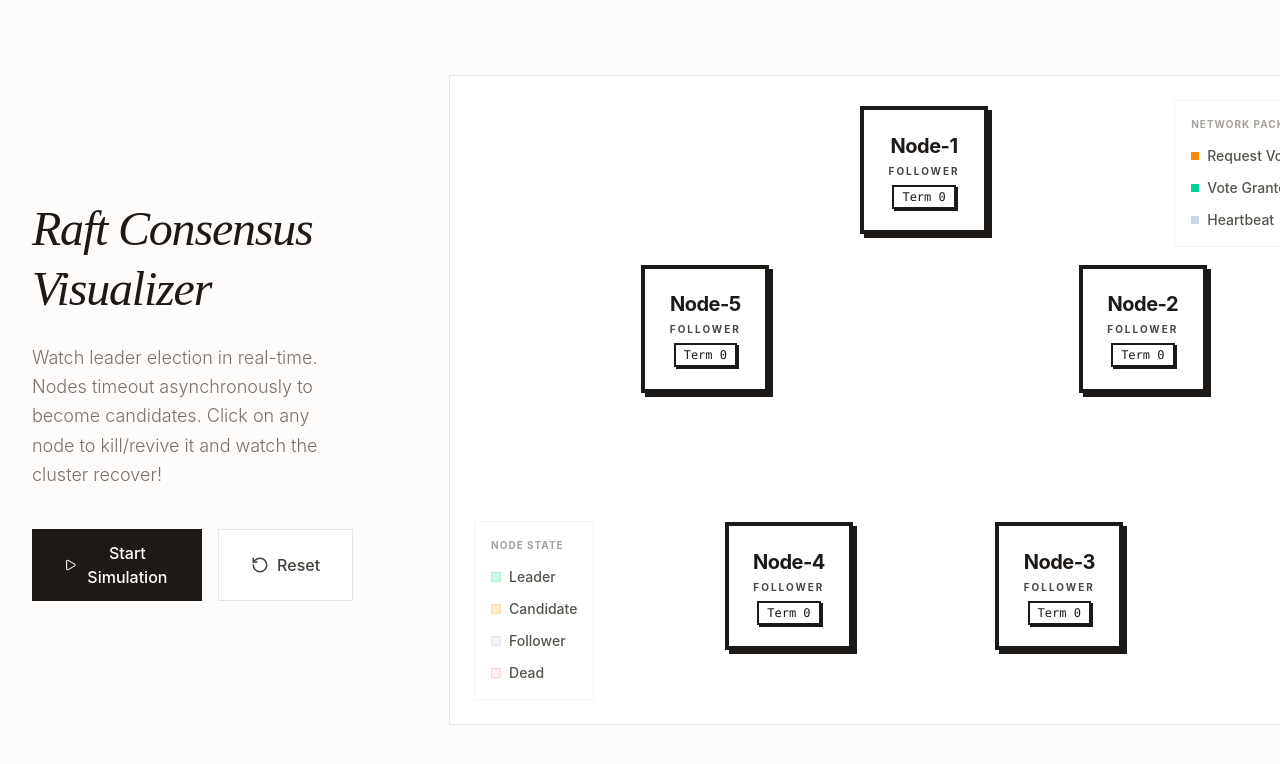
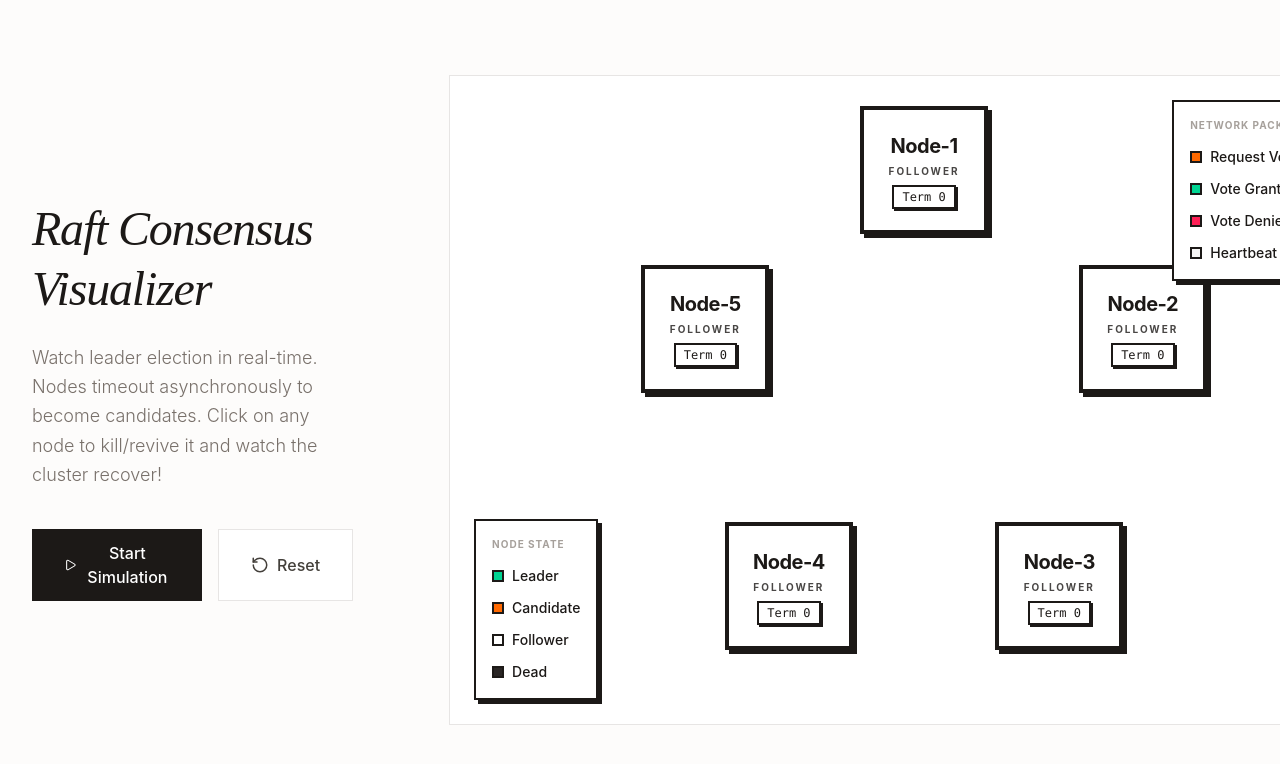
Before and after one commit to JyotimoyKashyap/system-design-labs, a React (Vite) app in the folder leader-election-web/: page / in a window 1280 px wide. Shown: the top 764 px of the page. Built offline with nearby package versions, Linux system fonts and the light colour scheme.

Commit message:
style: update Raft visualizer legend to match brutalist aesthetic

```diff
--- a/leader-election-web/src/App.tsx
+++ b/leader-election-web/src/App.tsx
@@ -75,20 +75,21 @@ function App() {
             />
 
             {/* Legend inside simulation */}
-            <div className="absolute bottom-6 left-6 flex flex-col gap-3 bg-white/90 p-4 rounded-none border border-stone-100 backdrop-blur-md">
+            <div className="absolute bottom-6 left-6 flex flex-col gap-3 bg-white border-2 border-stone-900 shadow-[4px_4px_0px_0px_rgba(28,25,23,1)] p-4 rounded-none z-20">
               <h3 className="text-[10px] font-bold text-stone-400 uppercase tracking-widest mb-0.5">Node State</h3>
-              <div className="flex items-center gap-2 text-sm font-medium text-stone-600"><div className="w-2.5 h-2.5 rounded-none bg-emerald-100 border border-emerald-200"></div> Leader</div>
-              <div className="flex items-center gap-2 text-sm font-medium text-stone-600"><div className="w-2.5 h-2.5 rounded-none bg-orange-100 border border-orange-200"></div> Candidate</div>
-              <div className="flex items-center gap-2 text-sm font-medium text-stone-600"><div className="w-2.5 h-2.5 rounded-none bg-slate-100 border border-slate-200"></div> Follower</div>
-              <div className="flex items-center gap-2 text-sm font-medium text-stone-600"><div className="w-2.5 h-2.5 rounded-none bg-rose-50 border border-rose-200"></div> Dead</div>
+              <div className="flex items-center gap-2 text-sm font-medium text-stone-900"><div className="w-3 h-3 rounded-none bg-emerald-400 border-2 border-stone-900"></div> Leader</div>
+              <div className="flex items-center gap-2 text-sm font-medium text-stone-900"><div className="w-3 h-3 rounded-none bg-orange-500 border-2 border-stone-900"></div> Candidate</div>
+              <div className="flex items-center gap-2 text-sm font-medium text-stone-900"><div className="w-3 h-3 rounded-none bg-white border-2 border-stone-900"></div> Follower</div>
+              <div className="flex items-center gap-2 text-sm font-medium text-stone-900"><div className="w-3 h-3 rounded-none bg-stone-800 border-2 border-stone-900"></div> Dead</div>
             </div>
 
             {/* Message Legend inside simulation */}
-            <div className="absolute top-6 right-6 flex flex-col gap-3 bg-white/90 p-4 rounded-none border border-stone-100 backdrop-blur-md">
+            <div className="absolute top-6 right-6 flex flex-col gap-3 bg-white border-2 border-stone-900 shadow-[4px_4px_0px_0px_rgba(28,25,23,1)] p-4 rounded-none z-20">
               <h3 className="text-[10px] font-bold text-stone-400 uppercase tracking-widest mb-0.5">Network Packets</h3>
-              <div className="flex items-center gap-2 text-sm font-medium text-stone-600"><div className="w-2 h-2 rounded-none bg-orange-400"></div> Request Vote</div>
-              <div className="flex items-center gap-2 text-sm font-medium text-stone-600"><div className="w-2 h-2 rounded-none bg-emerald-400"></div> Vote Granted</div>
-              <div className="flex items-center gap-2 text-sm font-medium text-stone-600"><div className="w-2 h-2 rounded-none bg-slate-300"></div> Heartbeat</div>
+              <div className="flex items-center gap-2 text-sm font-medium text-stone-900"><div className="w-3 h-3 rounded-none bg-orange-500 border-2 border-stone-900"></div> Request Vote</div>
+              <div className="flex items-center gap-2 text-sm font-medium text-stone-900"><div className="w-3 h-3 rounded-none bg-emerald-400 border-2 border-stone-900"></div> Vote Granted</div>
+              <div className="flex items-center gap-2 text-sm font-medium text-stone-900"><div className="w-3 h-3 rounded-none bg-rose-500 border-2 border-stone-900"></div> Vote Denied</div>
+              <div className="flex items-center gap-2 text-sm font-medium text-stone-900"><div className="w-3 h-3 rounded-none bg-stone-100 border-2 border-stone-900"></div> Heartbeat</div>
             </div>
           </div>
         </div>
```
